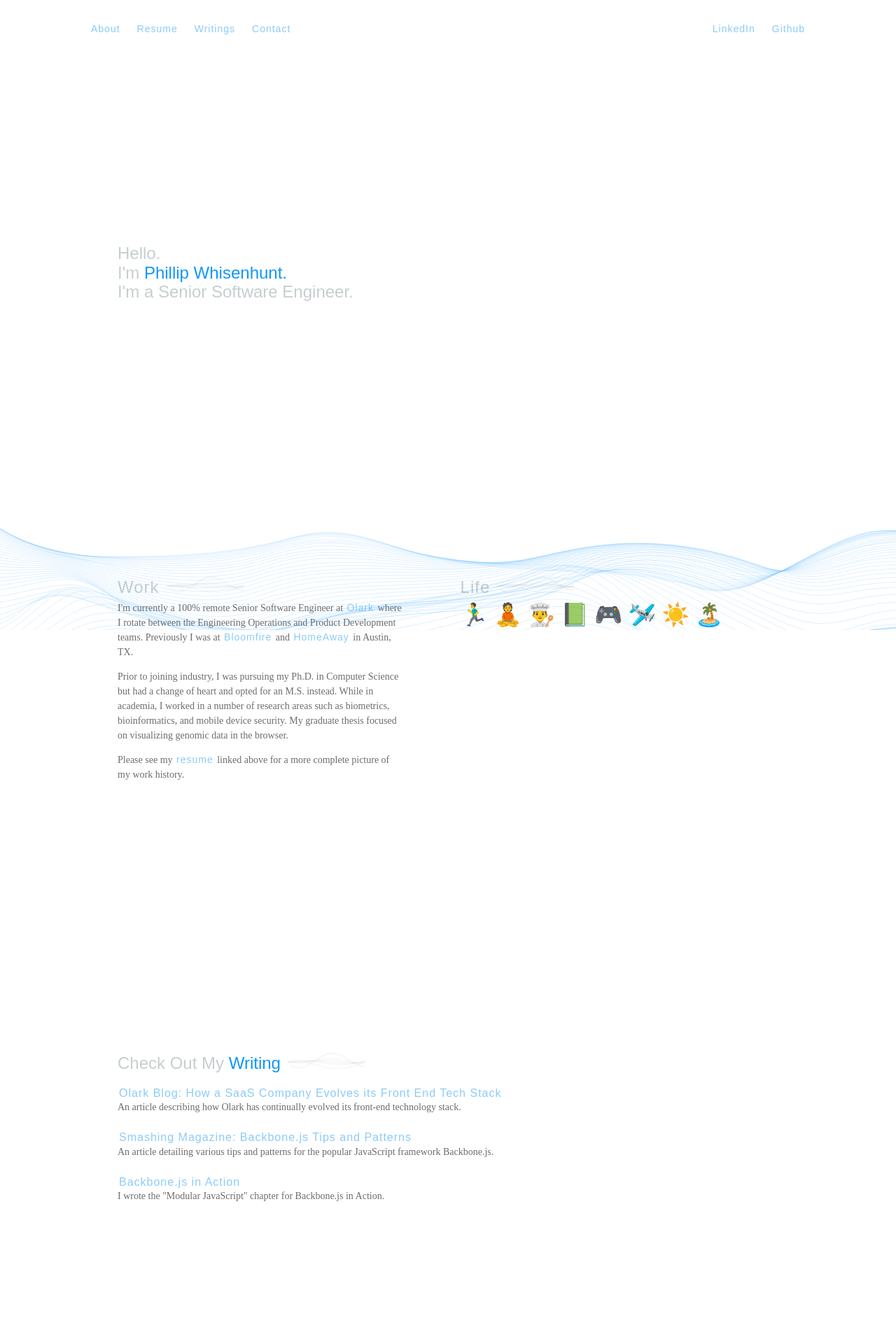
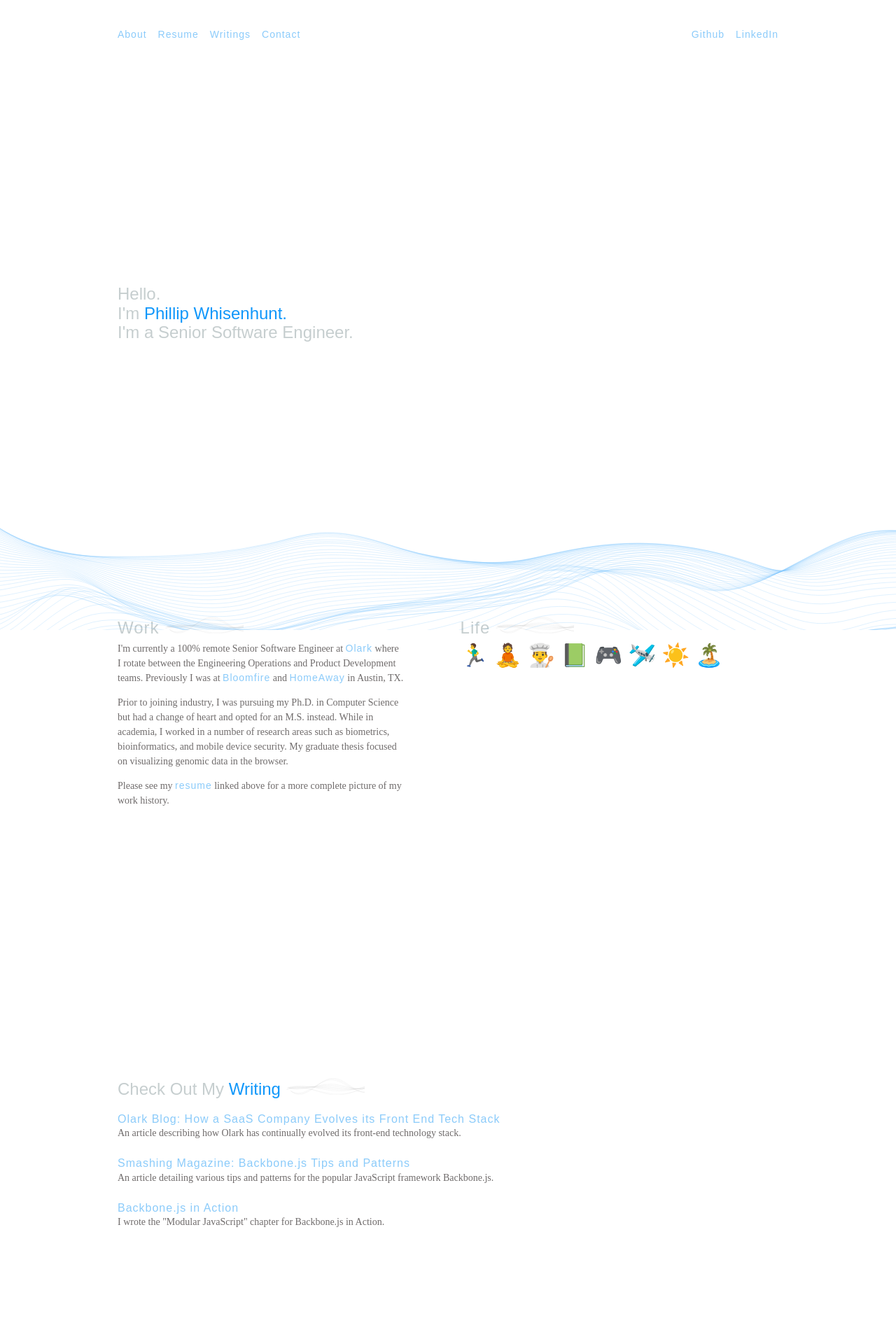
Before and after one commit to pwhisenhunt/pwhisenhunt.github.io, a Jekyll site: the page built from index.html, in a window 1280 px wide. Shown: the top 1920 px of the page at 70% size. Built offline with Jekyll 4.4.1, drawn with Linux system fonts in a browser that asks for light colours; some web fonts are replaced.

Commit message:
responsive hell

```diff
--- a/_layouts/default.html
+++ b/_layouts/default.html
@@ -29,18 +29,13 @@
                     <li class="nav-menu-item">
                         <a href="#contact" alt="Contact" class="nav-link">Contact</a>
                     </li>
-                </ul>
-
-                <ul class="nav-menu-social-links">
-                    <li class="nav-menu-item">
+                    <li class="nav-menu-item social">
                         <a href="https://www.linkedin.com/in/whisenhunt" target="_blank" alt="LinkedIn" class="nav-link">   LinkedIn
                         </a>
                     </li>
-                    <li class="nav-menu-item">
+                    <li class="nav-menu-item social">
                         <a href="https://github.com/pwhisenhunt" target="_blank" alt="Github" class="nav-link">
-                        Github</a>
-                    </li>
-                    <!-- <li class="nav-menu-item"><a href="">medium</a></li> -->
+                        Github</a></li>
                 </ul>
             </nav>
             {{ content }}
--- a/styles.sass
+++ b/styles.sass
@@ -7,11 +7,6 @@
 $medium-blue: #1097FA;
 $primary-text-bold: 700;
 $primary-text-italic: italic;
-
-@mixin nav-menu-links
-	padding: 0;
-	text-align: center;
-	list-style-type: none;
 
 @mixin accent-text
 	font-family: acier-bat-solid, sans-serif;
@@ -33,7 +28,6 @@
 	color: $light-blue;
 	text-decoration-line: none;
 	letter-spacing: 1px;
-	margin: 2px;
 
 @mixin primary-header
 	@include accent-text;
@@ -61,27 +55,33 @@
 	background-image: url("images/ocean_wave.svg");
 
 .container nav
-	padding-top: 16px;
+	height: 50px;
+	margin: 24px 40px 332px 40px;
 
 .nav-menu-links
-	@include nav-menu-links;
+	padding: 0;
+	text-align: center;
+	list-style-type: none;
+	float: left;
+	width: 100%;
 
-	float: left;
-
-.nav-menu-social-links
-	@include nav-menu-links;
-
-	float: right;
-
-.nav-menu-item .nav-link
+.nav-link
 	@include link-text;
 
-.nav-menu-item
+@mixin nav-menu-item
 	display: inline-block;
 	padding-left: 16px;
 
 	&:first-child
 		padding-left: 0;
+
+.nav-menu-item
+	@include nav-menu-item;
+
+	float: left;
+
+.social
+	float: right;
 
 .page-heading
 	clear: both;
@@ -181,41 +181,65 @@
 	z-index: 2;
 
 
-@mixin small-screen-section-spacing
-	width: 100%
-	margin: 332px 0 332px 0;
-
-@mixin small-screen-container-spacing
+@mixin center-content
 	width: 100%;
 	margin: 0 auto;
+	padding: 16px;
 
-@media (max-width: 700px)
-	.container
-		width: 456px;
+@media (max-width: 1000px)
+	.container nav
+		margin: 16px 0 196px 16px;
+
+	.page-heading
+		@include center-content;
+		margin-bottom: 332px;
+
+	.heading-decoration
+		display: none;
+
+	.information-container
+		@include center-content;
+		margin-bottom: 48px;
+
+	.writing
+		@include center-content
+		margin-bottom: 332px;
+
+	.contact-information-container
+		@include center-content;
+
+		float: none;
+
+	.profile-pic-container
+		@include center-content;
+
+		float: none
 
 	.profile-pic
 		height: 248px;
 
-@media (max-width: 1000px)
+	.nav-menu-links
+		text-align: left;
+
+	.nav-link
+		font-size: 12px;
+
+	.social
+		float: left;
+
+	.nav-menu-item
+		display: block;
+		width: 100%
+		font-size: 8px;
+		padding: 4px;
+		padding-left: 0;
+
+@media (max-width: 500px)
+	.profile-pic
+		height: 164px;
+
+@media (min-width: 1800px)
 	.page-heading
-		@include small-screen-section-spacing;
-
-	.information-container
-		@include small-screen-container-spacing;
-		margin-bottom: 48px;
-
-	.writing
-		@include small-screen-section-spacing;
-
-	.contact-information-container
-		@include small-screen-container-spacing;
-
-		float: none;
-
-	.profile-pic-container
-		@include small-screen-container-spacing;
-
-		float: none
-
-	.profile-pic
-		height: 304px;
+		margin-bottom: 500px;
+	.page-heading h1
+		font-size: 32px;
```
